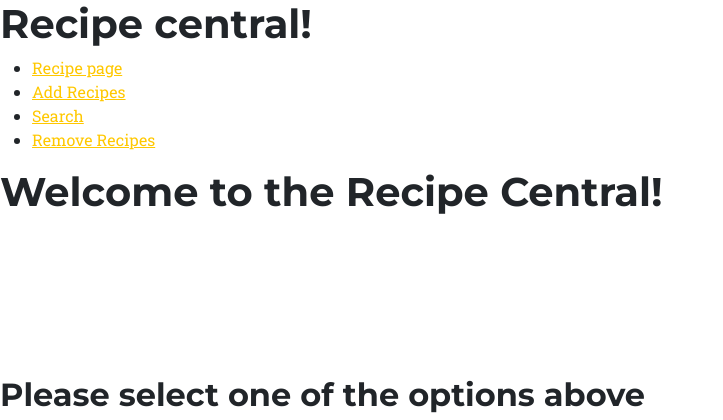
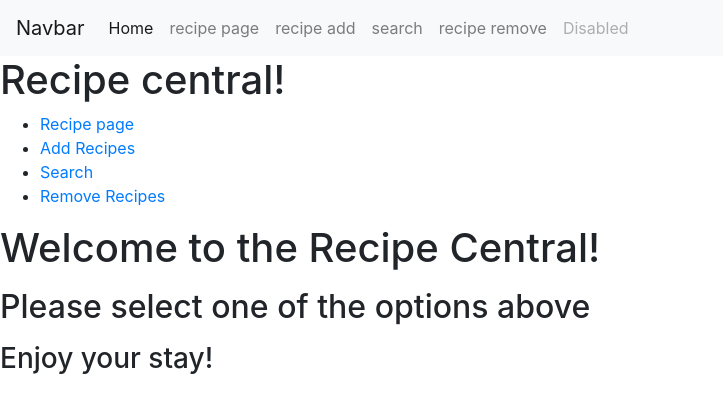
Before and after one commit to Dynamo700/Recipe_Management_Application, a Flask app: page / in a window 1280 px wide. Shown: the top 420 px of the page, without its empty margins (0-723 px from the left). Run offline with Flask 2, Linux system fonts and the light colour scheme; some libraries are stand-ins or nearby versions.

Commit message:
navbar added.

```diff
--- a/project/static/css/style.css
+++ b/project/static/css/style.css
@@ -68,18 +68,18 @@
    =================== */
 
 .header-container {
-    border-bottom: 20px solid #e44d26;
+    border-bottom: 20px solid #24CB83;
 }
 
 .footer-container,
 .main aside {
-    border-top: 20px solid #e44d26;
+    border-top: 20px solid #03C37D;
 }
 
 .header-container,
 .footer-container,
 .main aside {
-    background: #f16529;
+    background: #12DE6B;
 }
 
 .title {
--- a/project/templates/base.html
+++ b/project/templates/base.html
@@ -10,13 +10,40 @@
         <meta name="description" content="">
         <meta name="viewport" content="width=device-width, initial-scale=1">
 <!--        <link rel="apple-touch-icon" href="{{ url_for('static', filename='apple-touch-icon.png') }}">-->
+        <link rel="stylesheet" href="https://cdn.jsdelivr.net/npm/bootstrap@4.3.1/dist/css/bootstrap.min.css" integrity="sha384-ggOyR0iXCbMQv3Xipma34MD+dH/1fQ784/j6cY/iJTQUOhcWr7x9JvoRxT2MZw1T" crossorigin="anonymous">
 
-<!--        <link rel="stylesheet" href="{{ url_for('static', filename='css/normalize.min.css') }}">-->
-        <link rel="stylesheet" href="{{ url_for('static', filename='css/styles.css') }}">
 
         <script src="{{ url_for('static', filename='js/vendor/modernizr-2.8.3-respond-1.4.2.min.js') }}"></script>
     </head>
     <body>
+    <nav class="navbar navbar-expand-lg navbar-light bg-light">
+  <a class="navbar-brand" href="#">Navbar</a>
+  <button class="navbar-toggler" type="button" data-toggle="collapse" data-target="#navbarNav" aria-controls="navbarNav" aria-expanded="false" aria-label="Toggle navigation">
+    <span class="navbar-toggler-icon"></span>
+  </button>
+  <div class="collapse navbar-collapse" id="navbarNav">
+    <ul class="navbar-nav">
+      <li class="nav-item active">
+        <a class="nav-link" href="#">Home <span class="sr-only">(current)</span></a>
+      </li>
+      <li class="nav-item">
+        <a class="nav-link" href="#">recipe page</a>
+      </li>
+      <li class="nav-item">
+        <a class="nav-link" href="#">recipe add</a>
+      </li>
+        <li class="nav-item">
+        <a class="nav-link" href="#">search</a>
+      </li>
+        <li class="nav-item">
+        <a class="nav-link" href="#">recipe remove</a>
+      </li>
+      <li class="nav-item">
+        <a class="nav-link disabled" href="#" tabindex="-1" aria-disabled="true">Disabled</a>
+      </li>
+    </ul>
+  </div>
+</nav>
         <!--[if lt IE 8]>
             <p class="browserupgrade">You are using an <strong>outdated</strong> browser. Please <a href="http://browsehappy.com/">upgrade your browser</a> to improve your experience.</p>
         <![endif]-->
@@ -60,17 +87,14 @@
 
         <script src="//ajax.googleapis.com/ajax/libs/jquery/1.11.2/jquery.min.js"></script>
         <script>window.jQuery || document.write('<script src="{{ url_for('static', filename='js/vendor/jquery-1.11.2.min.js') }}"><\/script>')</script>
-        <!-- Font Awesome icons (free version)-->
-        <script src="https://use.fontawesome.com/releases/v6.1.0/js/all.js" crossorigin="anonymous"></script>
-        <script src="https://use.fontawesome.com/releases/v6.3.0/js/all.js" crossorigin="anonymous"></script>
-        <!-- Google fonts-->
-        <link href="https://fonts.googleapis.com/css?family=Montserrat:400,700" rel="stylesheet" type="text/css" />
-        <link href="https://fonts.googleapis.com/css?family=Roboto+Slab:400,100,300,700" rel="stylesheet" type="text/css" />
+
         <!-- Bootstrap core JS-->
-        <script src="https://cdn.jsdelivr.net/npm/bootstrap@5.1.3/dist/js/bootstrap.bundle.min.js"></script>
-        <script src="https://cdn.jsdelivr.net/npm/bootstrap@5.2.3/dist/js/bootstrap.bundle.min.js"></script>
+        <script src="https://code.jquery.com/jquery-3.3.1.slim.min.js" integrity="sha384-q8i/X+965DzO0rT7abK41JStQIAqVgRVzpbzo5smXKp4YfRvH+8abtTE1Pi6jizo" crossorigin="anonymous"></script>
+<script src="https://cdn.jsdelivr.net/npm/popper.js@1.14.7/dist/umd/popper.min.js" integrity="sha384-UO2eT0CpHqdSJQ6hJty5KVphtPhzWj9WO1clHTMGa3JDZwrnQq4sF86dIHNDz0W1" crossorigin="anonymous"></script>
+<script src="https://cdn.jsdelivr.net/npm/bootstrap@4.3.1/dist/js/bootstrap.min.js" integrity="sha384-JjSmVgyd0p3pXB1rRibZUAYoIIy6OrQ6VrjIEaFf/nJGzIxFDsf4x0xIM+B07jRM" crossorigin="anonymous"></script>
         <!-- Core theme JS-->
-        <script src="js/scripts.js"></script>
+        <script src="js/vendor/bootstrap.min.js"></script>
+        <script src="js/main.js">
 <!--        <script src="{{ url_for('static', filename='js/main.js') }}"></script>-->
 
         <!-- Google Analytics: change UA-XXXXX-X to be your site's ID. -->
```
